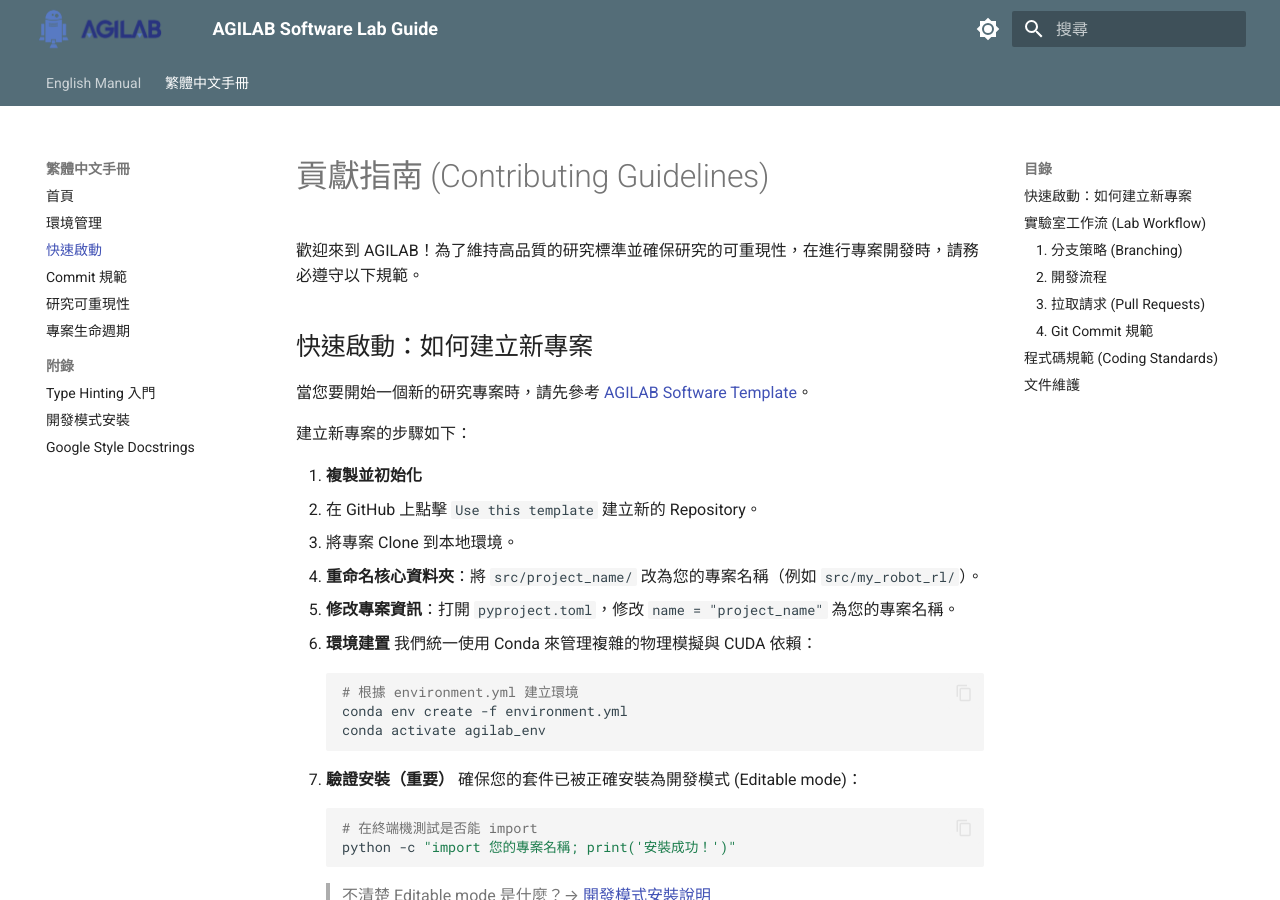
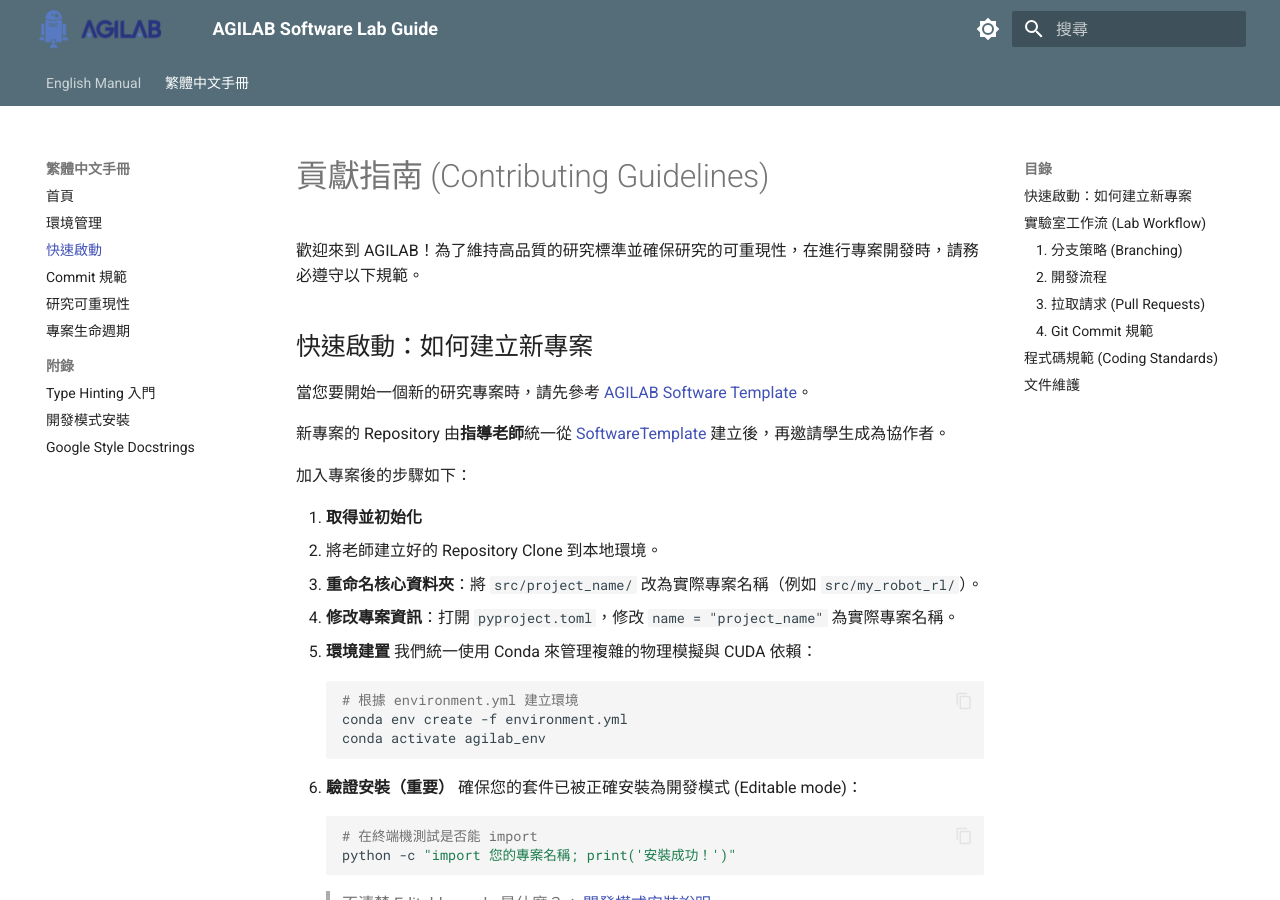
Before and after one commit to AGILAB-NTNU/AGILAB_Software_Lab_Guide, an MkDocs documentation site: the page built from docs/zh/contributing.md, in a window 1280 px wide and 900 px high. Built offline with MkDocs 1.6.1 and Material for MkDocs 9.7.7, drawn with Linux system fonts in a browser that asks for light colours.

Commit message:
docs: clarify that repo is created by instructor, not students

```diff
--- a/docs/zh/contributing.md
+++ b/docs/zh/contributing.md
@@ -6,13 +6,14 @@
 
 當您要開始一個新的研究專案時，請先參考 [AGILAB Software Template](https://github.com/AGILAB-NTNU/SoftwareTemplate)。
 
-建立新專案的步驟如下：
+新專案的 Repository 由**指導老師**統一從 [SoftwareTemplate](https://github.com/AGILAB-NTNU/SoftwareTemplate) 建立後，再邀請學生成為協作者。
 
-1. **複製並初始化**
-   1.  在 GitHub 上點擊 `Use this template` 建立新的 Repository。
-   2.  將專案 Clone 到本地環境。
-   3.  **重命名核心資料夾**：將 `src/project_name/` 改為您的專案名稱（例如 `src/my_robot_rl/`）。
-   4.  **修改專案資訊**：打開 `pyproject.toml`，修改 `name = "project_name"` 為您的專案名稱。
+加入專案後的步驟如下：
+
+1. **取得並初始化**
+   1.  將老師建立好的 Repository Clone 到本地環境。
+   2.  **重命名核心資料夾**：將 `src/project_name/` 改為實際專案名稱（例如 `src/my_robot_rl/`）。
+   3.  **修改專案資訊**：打開 `pyproject.toml`，修改 `name = "project_name"` 為實際專案名稱。
 
 2. **環境建置**
    我們統一使用 Conda 來管理複雜的物理模擬與 CUDA 依賴：
```
Also changed, not shown: docs/zh/index.md (+1 -1 lines).
